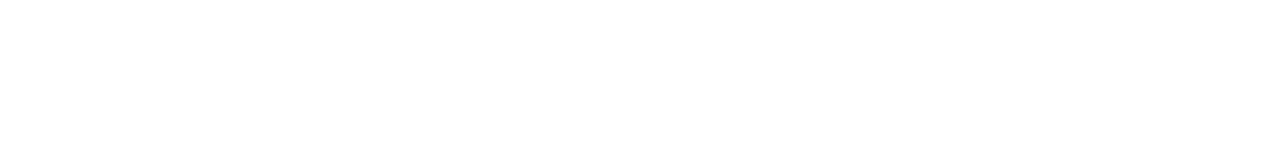
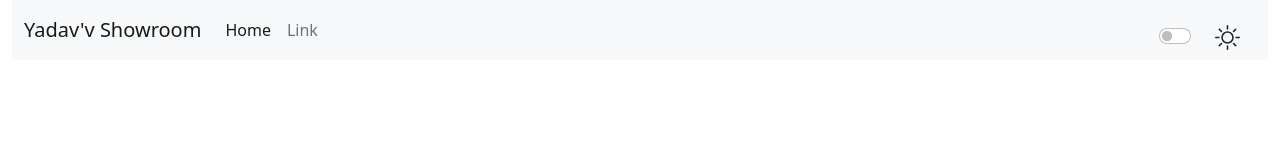
Before and after one commit to sneha390/automobile_website, a plain HTML site: page index.html in a window 1280 px wide. Drawn offline with nearby package versions, Linux system fonts and the light colour scheme.

Commit message:
Nav setup done

```diff
--- a/index.html
+++ b/index.html
@@ -1,14 +1,88 @@
 <!DOCTYPE html>
 <html lang="en">
+
 <head>
     <meta charset="UTF-8">
     <meta http-equiv="X-UA-Compatible" content="IE=edge">
     <meta name="viewport" content="width=device-width, initial-scale=1.0">
     <link href="style/style.css">
-    <link href="https://cdn.jsdelivr.net/npm/bootstrap@5.0.2/dist/css/bootstrap.min.css" rel="stylesheet" integrity="sha384-EVSTQN3/azprG1Anm3QDgpJLIm9Nao0Yz1ztcQTwFspd3yD65VohhpuuCOmLASjC" crossorigin="anonymous">
+    <link href="https://cdn.jsdelivr.net/npm/bootstrap@5.0.2/dist/css/bootstrap.min.css" rel="stylesheet"
+        integrity="sha384-EVSTQN3/azprG1Anm3QDgpJLIm9Nao0Yz1ztcQTwFspd3yD65VohhpuuCOmLASjC" crossorigin="anonymous">
     <title>Document</title>
 </head>
+
 <body>
 
+    <div class="container-fluid">
+
+        <!-------------------------------- Nav bar section ------------------------------------------------------->
+        <nav class="navbar navbar-expand-lg navbar-light bg-light">
+            <div class="container-fluid">
+                <a class="navbar-brand" href="#">Yadav'v Showroom</a>
+                <button class="navbar-toggler" type="button" data-bs-toggle="collapse" data-bs-target="#navbarScroll"
+                    aria-controls="navbarScroll" aria-expanded="false" aria-label="Toggle navigation">
+                    <span class="navbar-toggler-icon"></span>
+                </button>
+                <div class="collapse navbar-collapse" id="navbarScroll">
+                    <ul class="navbar-nav me-auto my-2 my-lg-0 navbar-nav-scroll" style="--bs-scroll-height: 100px;">
+                        <li class="nav-item">
+                            <a class="nav-link active" aria-current="page" href="#">Home</a>
+                        </li>
+                        <li class="nav-item">
+                            <a class="nav-link" href="#">Link</a>
+                        </li>
+                        <!-- <li class="nav-item dropdown">
+                            <a class="nav-link dropdown-toggle" href="#" id="navbarScrollingDropdown" role="button"
+                                data-bs-toggle="dropdown" aria-expanded="false">
+                                Link
+                            </a>
+                            <ul class="dropdown-menu" aria-labelledby="navbarScrollingDropdown">
+                                <li><a class="dropdown-item" href="#">Action</a></li>
+                                <li><a class="dropdown-item" href="#">Another action</a></li>
+                                <li>
+                                    <hr class="dropdown-divider">
+                                </li>
+                                <li><a class="dropdown-item" href="#">Something else here</a></li>
+                            </ul>
+                        </li> -->
+                    </ul>
+                    <div class="d-flex align-items-center">
+                        <div class="form-check form-switch ms-auto mt-3 me-3">
+                            <label class="form-check-label ms-3" for="lightSwitch">
+                                <svg xmlns="http://www.w3.org/2000/svg" width="25" height="25" fill="currentColor"
+                                    class="bi bi-brightness-high" viewBox="0 0 16 16">
+                                    <path
+                                        d="M8 11a3 3 0 1 1 0-6 3 3 0 0 1 0 6zm0 1a4 4 0 1 0 0-8 4 4 0 0 0 0 8zM8 0a.5.5 0 0 1 .5.5v2a.5.5 0 0 1-1 0v-2A.5.5 0 0 1 8 0zm0 13a.5.5 0 0 1 .5.5v2a.5.5 0 0 1-1 0v-2A.5.5 0 0 1 8 13zm8-5a.5.5 0 0 1-.5.5h-2a.5.5 0 0 1 0-1h2a.5.5 0 0 1 .5.5zM3 8a.5.5 0 0 1-.5.5h-2a.5.5 0 0 1 0-1h2A.5.5 0 0 1 3 8zm10.657-5.657a.5.5 0 0 1 0 .707l-1.414 1.415a.5.5 0 1 1-.707-.708l1.414-1.414a.5.5 0 0 1 .707 0zm-9.193 9.193a.5.5 0 0 1 0 .707L3.05 13.657a.5.5 0 0 1-.707-.707l1.414-1.414a.5.5 0 0 1 .707 0zm9.193 2.121a.5.5 0 0 1-.707 0l-1.414-1.414a.5.5 0 0 1 .707-.707l1.414 1.414a.5.5 0 0 1 0 .707zM4.464 4.465a.5.5 0 0 1-.707 0L2.343 3.05a.5.5 0 1 1 .707-.707l1.414 1.414a.5.5 0 0 1 0 .708z">
+                                    </path>
+                                </svg>
+                            </label>
+                            <input class="form-check-input" type="checkbox" id="lightSwitch">
+                        </div>
+                    </div>
+                </div>
+        </nav>
+        <!-- ------------------------------ Nav bar section ends -------------------------------------------->
+
+        <!-- Hero Section -->
+        <!-- Hero Section -->
+
+
+
+
+
+
+
+
+
+
+
+
+
+
+
+
+
+    </div>
 </body>
+
 </html>
--- a/style/style.css
+++ b/style/style.css
@@ -0,0 +1,4 @@
+:root {
+    --primary-black : #1e2027;
+
+}
```
Also changed, not shown: inspiration/571bf7bc34134a17ae70551a30c077a6.png (added).
